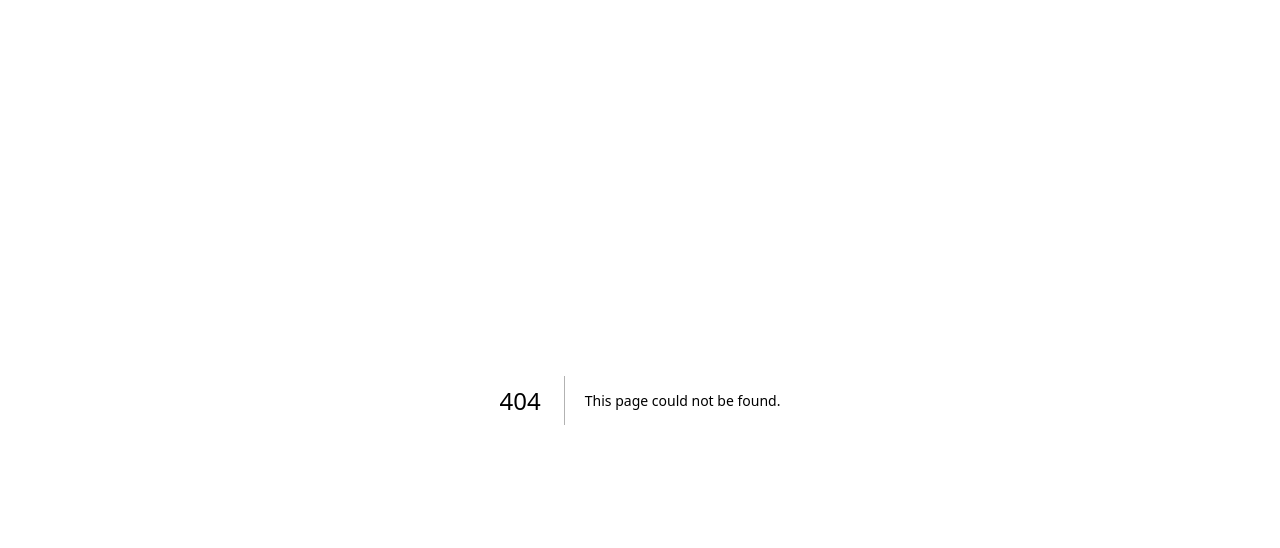
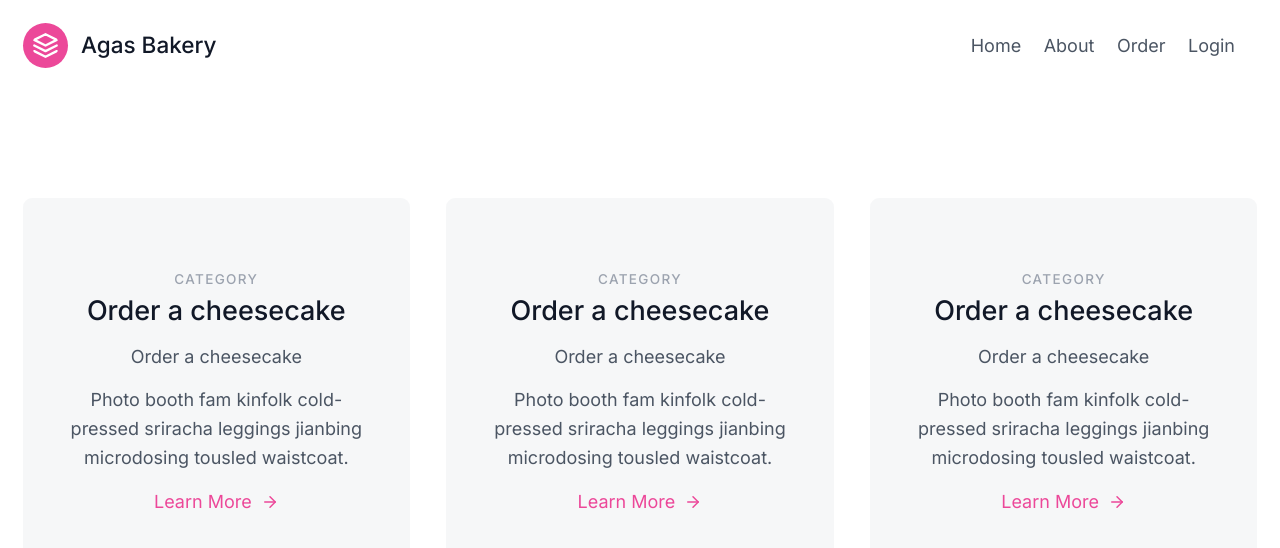
Before and after one commit to Hannahobote/1dv50e-agas-bakery, a Next.js app: page /order in a window 1280 px wide. Before the commit this address had no page. Shown: the top 548 px of the page. Built offline with nearby package versions, Linux system fonts and the light colour scheme.

Commit message:
protoype

```diff
--- /dev/null
+++ b/app/about/page.js
@@ -0,0 +1,11 @@
+import React from 'react'
+import MyNavBar from '../components/MyNavBar'
+
+export default function about() {
+  return (
+    <div className='bg-white text-gray-900 body-font'>
+      <MyNavBar></MyNavBar>
+      about agatha
+    </div>
+  )
+}
--- /dev/null
+++ b/app/admin/page.js
@@ -0,0 +1,9 @@
+import React from 'react'
+
+export default function adminpanel() {
+  return (
+    <div>
+      adminpanel
+    </div>
+  )
+}
--- /dev/null
+++ b/app/components/MyNavBar.js
@@ -0,0 +1,26 @@
+import Link from 'next/link'
+import React from 'react'
+
+export default function MyNavBar() {
+  return (
+    <div>
+      <header class="text-gray-600 body-font">
+        <div class="container mx-auto flex flex-wrap p-5 flex-col md:flex-row items-center">
+          <a class="flex title-font font-medium items-center text-gray-900 mb-4 md:mb-0">
+            <svg xmlns="http://www.w3.org/2000/svg" fill="none" stroke="currentColor" stroke-linecap="round" stroke-linejoin="round" stroke-width="2" class="w-10 h-10 text-white p-2 bg-pink-500 rounded-full" viewBox="0 0 24 24">
+              <path d="M12 2L2 7l10 5 10-5-10-5zM2 17l10 5 10-5M2 12l10 5 10-5"></path>
+            </svg>
+            <span class="ml-3 text-xl">Agas Bakery</span>
+          </a>
+          <nav class="md:ml-auto flex flex-wrap items-center text-base justify-center">
+            <Link class="mr-5 hover:text-gray-900" href={"/"}>Home</Link>
+            <Link class="mr-5 hover:text-gray-900" href={"about"}> About</Link>
+            <Link class="mr-5 hover:text-gray-900" href={"order"}>Order</Link>
+            <Link class="mr-5 hover:text-gray-900" href={"login"}>Login</Link>
+          </nav>
+
+        </div>
+      </header>
+    </div>
+  )
+}
--- /dev/null
+++ b/app/components/OrderNavbar.js
@@ -0,0 +1,22 @@
+import Link from 'next/link'
+import React from 'react'
+
+
+export default function OrderNavbar() {
+  return (
+    <div>
+      <header class="text-gray-600 body-font">
+        <div class="container mx-auto flex flex-wrap p-5 flex-col md:flex-row items-center">
+
+          <nav class="md:ml-auto flex flex-wrap items-center text-base justify-center">
+            <Link class="mr-5 hover:text-gray-900" href={"/"}>Home</Link>
+            <Link class="mr-5 hover:text-gray-900" href={"about"}> About</Link>
+            <Link class="mr-5 hover:text-gray-900" href={"order"}>Order</Link>
+            <Link class="mr-5 hover:text-gray-900" href={"login"}>Login</Link>
+          </nav>
+
+        </div>
+      </header>
+    </div>
+  )
+}
--- a/app/layout.js
+++ b/app/layout.js
@@ -1,5 +1,6 @@
 import { Inter } from "next/font/google";
 import "./globals.css";
+import Navbar from "./components/MyNavBar";
 
 const inter = Inter({ subsets: ["latin"] });
 
@@ -10,7 +11,7 @@ export const metadata = {
 
 export default function RootLayout({ children }) {
   return (
-    <html lang="en">
+    <html lang="en" className='bg-white text-gray-900 body-font text-lg  container  mx-auto'>
       <body className={inter.className}>{children}</body>
     </html>
   );
--- /dev/null
+++ b/app/login/page.js
@@ -0,0 +1,31 @@
+import React from 'react'
+import MyNavBar from '../components/MyNavBar'
+
+export default function page() {
+  return (
+    <div className='bg-white'>
+      <MyNavBar></MyNavBar>
+      <section class="text-gray-600 body-font">
+        <div class="container px-5 py-24 mx-auto flex flex-wrap items-center">
+          <div class="lg:w-3/5 md:w-1/2 md:pr-16 lg:pr-0 pr-0">
+            <h1 class="title-font font-medium text-3xl text-gray-900">Agas Bakery employee page</h1>
+            <p class="leading-relaxed mt-4">Poke slow-carb mixtape knausgaard, typewriter street art gentrify hammock starladder roathse. Craies vegan tousled etsy austin.</p>
+          </div>
+          <div class="lg:w-2/6 md:w-1/2 bg-gray-100 rounded-lg p-8 flex flex-col md:ml-auto w-full mt-10 md:mt-0">
+            <h2 class="text-gray-900 text-lg font-medium title-font mb-5">Sign In</h2>
+            <div class="relative mb-4">
+              <label for="full-name" class="leading-7 text-sm text-gray-600">Full Name</label>
+              <input type="text" id="full-name" name="full-name" class="w-full bg-white rounded border border-gray-300 focus:border-pink-500 focus:ring-2 focus:ring-pink-200 text-base outline-none text-gray-700 py-1 px-3 leading-8 transition-colors duration-200 ease-in-out" />
+            </div>
+            <div class="relative mb-4">
+              <label for="email" class="leading-7 text-sm text-gray-600">Email</label>
+              <input type="email" id="email" name="email" class="w-full bg-white rounded border border-gray-300 focus:border-pink-500 focus:ring-2 focus:ring-pink-200 text-base outline-none text-gray-700 py-1 px-3 leading-8 transition-colors duration-200 ease-in-out" />
+            </div>
+            <button class="text-white bg-pink-500 border-0 py-2 px-8 focus:outline-none hover:bg-pink-600 rounded text-lg">Sign in</button>
+            <p class="text-xs text-gray-500 mt-3">Literally you probably haven't heard of them jean shorts.</p>
+          </div>
+        </div>
+      </section>
+    </div>
+  )
+}
--- /dev/null
+++ b/app/order/cheesecake/page.js
@@ -0,0 +1,7 @@
+import React from 'react'
+
+export default function cheesecake() {
+  return (
+    <div>order a cheesecake</div>
+  )
+}
--- /dev/null
+++ b/app/order/page.js
@@ -0,0 +1,67 @@
+import React from 'react'
+import MyNavBar from '../components/MyNavBar'
+import OrderNavbar from '../components/OrderNavbar'
+
+export default function index() {
+  return (
+    <div className='bg-white text-gray-900 body-font'>
+      <MyNavBar></MyNavBar>
+      <section class="text-gray-600 body-font">
+        <div class="container px-5 py-24 mx-auto">
+          <div class="flex flex-wrap -m-4">
+            <div class="p-4 lg:w-1/3">
+              <div class="h-full bg-gray-100 bg-opacity-75 px-8 pt-16 pb-24 rounded-lg overflow-hidden text-center relative">
+                <h2 class="tracking-widest text-xs title-font font-medium text-gray-400 mb-1">CATEGORY</h2>
+                <h1 class="title-font sm:text-2xl text-xl font-medium text-gray-900 mb-3"> Order a cheesecake</h1>
+                <p class="leading-relaxed mb-3"> Order a cheesecake</p>
+                <p class="leading-relaxed mb-3">Photo booth fam kinfolk cold-pressed sriracha leggings jianbing microdosing tousled waistcoat.</p>
+                <a class="text-pink-500 inline-flex items-center">Learn More
+                  <svg class="w-4 h-4 ml-2" viewBox="0 0 24 24" stroke="currentColor" stroke-width="2" fill="none" stroke-linecap="round" stroke-linejoin="round">
+                    <path d="M5 12h14"></path>
+                    <path d="M12 5l7 7-7 7"></path>
+                  </svg>
+                </a>
+              </div>
+            </div>
+
+            <div class="p-4 lg:w-1/3">
+              <div class="h-full bg-gray-100 bg-opacity-75 px-8 pt-16 pb-24 rounded-lg overflow-hidden text-center relative">
+                <h2 class="tracking-widest text-xs title-font font-medium text-gray-400 mb-1">CATEGORY</h2>
+                <h1 class="title-font sm:text-2xl text-xl font-medium text-gray-900 mb-3"> Order a cheesecake</h1>
+                <p class="leading-relaxed mb-3"> Order a cheesecake</p>
+                <p class="leading-relaxed mb-3">Photo booth fam kinfolk cold-pressed sriracha leggings jianbing microdosing tousled waistcoat.</p>
+                <a class="text-pink-500 inline-flex items-center">Learn More
+                  <svg class="w-4 h-4 ml-2" viewBox="0 0 24 24" stroke="currentColor" stroke-width="2" fill="none" stroke-linecap="round" stroke-linejoin="round">
+                    <path d="M5 12h14"></path>
+                    <path d="M12 5l7 7-7 7"></path>
+                  </svg>
+                </a>
+              </div>
+            </div>
+
+            <div class="p-4 lg:w-1/3">
+              <div class="h-full bg-gray-100 bg-opacity-75 px-8 pt-16 pb-24 rounded-lg overflow-hidden text-center relative">
+                <h2 class="tracking-widest text-xs title-font font-medium text-gray-400 mb-1">CATEGORY</h2>
+                <h1 class="title-font sm:text-2xl text-xl font-medium text-gray-900 mb-3"> Order a cheesecake</h1>
+                <p class="leading-relaxed mb-3"> Order a cheesecake</p>
+                <p class="leading-relaxed mb-3">Photo booth fam kinfolk cold-pressed sriracha leggings jianbing microdosing tousled waistcoat.</p>
+                <a class="text-pink-500 inline-flex items-center">Learn More
+                  <svg class="w-4 h-4 ml-2" viewBox="0 0 24 24" stroke="currentColor" stroke-width="2" fill="none" stroke-linecap="round" stroke-linejoin="round">
+                    <path d="M5 12h14"></path>
+                    <path d="M12 5l7 7-7 7"></path>
+                  </svg>
+                </a>
+              </div>
+            </div>
+
+
+
+          </div>
+        </div>
+
+
+
+      </section>
+    </div>
+  )
+}
--- a/app/page.js
+++ b/app/page.js
@@ -1,113 +1,96 @@
-import Image from "next/image";
+import Navbar from "./components/MyNavBar";
 
 export default function Home() {
   return (
-    <main className="flex min-h-screen flex-col items-center justify-between p-24">
-      <div className="z-10 max-w-5xl w-full items-center justify-between font-mono text-sm lg:flex">
-        <p className="fixed left-0 top-0 flex w-full justify-center border-b border-gray-300 bg-gradient-to-b from-zinc-200 pb-6 pt-8 backdrop-blur-2xl dark:border-neutral-800 dark:bg-zinc-800/30 dark:from-inherit lg:static lg:w-auto  lg:rounded-xl lg:border lg:bg-gray-200 lg:p-4 lg:dark:bg-zinc-800/30">
-          Get started by editing&nbsp;
-          <code className="font-mono font-bold">app/page.js</code>
-        </p>
-        <div className="fixed bottom-0 left-0 flex h-48 w-full items-end justify-center bg-gradient-to-t from-white via-white dark:from-black dark:via-black lg:static lg:h-auto lg:w-auto lg:bg-none">
-          <a
-            className="pointer-events-none flex place-items-center gap-2 p-8 lg:pointer-events-auto lg:p-0"
-            href="https://vercel.com?utm_source=create-next-app&utm_medium=appdir-template&utm_campaign=create-next-app"
-            target="_blank"
-            rel="noopener noreferrer"
-          >
-            By{" "}
-            <Image
-              src="/vercel.svg"
-              alt="Vercel Logo"
-              className="dark:invert"
-              width={100}
-              height={24}
-              priority
-            />
-          </a>
+    <main className="bg-white  text-gray-900">
+      <Navbar></Navbar>
+      <section class="text-gray-600 body-font">
+        <div class="container px-5 py-24 mx-auto">
+          <div class="flex flex-wrap -m-4">
+            <div class="lg:w-1/4 md:w-1/2 p-4 w-full">
+              <a class="block relative h-48 rounded overflow-hidden">
+                <img alt="ecommerce" class="object-cover object-center w-full h-full block" src="https://dummyimage.com/420x260" />
+              </a>
+              <div class="mt-4">
+                <h3 class="text-gray-500 text-xs tracking-widest title-font mb-1">CATEGORY</h3>
+                <h2 class="text-gray-900 title-font text-lg font-medium">The Catalyzer</h2>
+                <p class="mt-1">$16.00</p>
+              </div>
+            </div>
+            <div class="lg:w-1/4 md:w-1/2 p-4 w-full">
+              <a class="block relative h-48 rounded overflow-hidden">
+                <img alt="ecommerce" class="object-cover object-center w-full h-full block" src="https://dummyimage.com/421x261" />
+              </a>
+              <div class="mt-4">
+                <h3 class="text-gray-500 text-xs tracking-widest title-font mb-1">CATEGORY</h3>
+                <h2 class="text-gray-900 title-font text-lg font-medium">Shooting Stars</h2>
+                <p class="mt-1">$21.15</p>
+              </div>
+            </div>
+            <div class="lg:w-1/4 md:w-1/2 p-4 w-full">
+              <a class="block relative h-48 rounded overflow-hidden">
+                <img alt="ecommerce" class="object-cover object-center w-full h-full block" src="https://dummyimage.com/422x262" />
+              </a>
+              <div class="mt-4">
+                <h3 class="text-gray-500 text-xs tracking-widest title-font mb-1">CATEGORY</h3>
+                <h2 class="text-gray-900 title-font text-lg font-medium">Neptune</h2>
+                <p class="mt-1">$12.00</p>
+              </div>
+            </div>
+            <div class="lg:w-1/4 md:w-1/2 p-4 w-full">
+              <a class="block relative h-48 rounded overflow-hidden">
+                <img alt="ecommerce" class="object-cover object-center w-full h-full block" src="https://dummyimage.com/423x263" />
+              </a>
+              <div class="mt-4">
+                <h3 class="text-gray-500 text-xs tracking-widest title-font mb-1">CATEGORY</h3>
+                <h2 class="text-gray-900 title-font text-lg font-medium">The 400 Blows</h2>
+                <p class="mt-1">$18.40</p>
+              </div>
+            </div>
+            <div class="lg:w-1/4 md:w-1/2 p-4 w-full">
+              <a class="block relative h-48 rounded overflow-hidden">
+                <img alt="ecommerce" class="object-cover object-center w-full h-full block" src="https://dummyimage.com/424x264" />
+              </a>
+              <div class="mt-4">
+                <h3 class="text-gray-500 text-xs tracking-widest title-font mb-1">CATEGORY</h3>
+                <h2 class="text-gray-900 title-font text-lg font-medium">The Catalyzer</h2>
+                <p class="mt-1">$16.00</p>
+              </div>
+            </div>
+            <div class="lg:w-1/4 md:w-1/2 p-4 w-full">
+              <a class="block relative h-48 rounded overflow-hidden">
+                <img alt="ecommerce" class="object-cover object-center w-full h-full block" src="https://dummyimage.com/425x265" />
+              </a>
+              <div class="mt-4">
+                <h3 class="text-gray-500 text-xs tracking-widest title-font mb-1">CATEGORY</h3>
+                <h2 class="text-gray-900 title-font text-lg font-medium">Shooting Stars</h2>
+                <p class="mt-1">$21.15</p>
+              </div>
+            </div>
+            <div class="lg:w-1/4 md:w-1/2 p-4 w-full">
+              <a class="block relative h-48 rounded overflow-hidden">
+                <img alt="ecommerce" class="object-cover object-center w-full h-full block" src="https://dummyimage.com/427x267" />
+              </a>
+              <div class="mt-4">
+                <h3 class="text-gray-500 text-xs tracking-widest title-font mb-1">CATEGORY</h3>
+                <h2 class="text-gray-900 title-font text-lg font-medium">Neptune</h2>
+                <p class="mt-1">$12.00</p>
+              </div>
+            </div>
+            <div class="lg:w-1/4 md:w-1/2 p-4 w-full">
+              <a class="block relative h-48 rounded overflow-hidden">
+                <img alt="ecommerce" class="object-cover object-center w-full h-full block" src="https://dummyimage.com/428x268" />
+              </a>
+              <div class="mt-4">
+                <h3 class="text-gray-500 text-xs tracking-widest title-font mb-1">CATEGORY</h3>
+                <h2 class="text-gray-900 title-font text-lg font-medium">The 400 Blows</h2>
+                <p class="mt-1">$18.40</p>
+              </div>
+            </div>
+          </div>
         </div>
-      </div>
+      </section>
 
-      <div className="relative flex place-items-center before:absolute before:h-[300px] before:w-full sm:before:w-[480px] before:-translate-x-1/2 before:rounded-full before:bg-gradient-radial before:from-white before:to-transparent before:blur-2xl before:content-[''] after:absolute after:-z-20 after:h-[180px] after:w-full sm:after:w-[240px] after:translate-x-1/3 after:bg-gradient-conic after:from-sky-200 after:via-blue-200 after:blur-2xl after:content-[''] before:dark:bg-gradient-to-br before:dark:from-transparent before:dark:to-blue-700 before:dark:opacity-10 after:dark:from-sky-900 after:dark:via-[#0141ff] after:dark:opacity-40 before:lg:h-[360px] z-[-1]">
-        <Image
-          className="relative dark:drop-shadow-[0_0_0.3rem_#ffffff70] dark:invert"
-          src="/next.svg"
-          alt="Next.js Logo"
-          width={180}
-          height={37}
-          priority
-        />
-      </div>
-
-      <div className="mb-32 grid text-center lg:max-w-5xl lg:w-full lg:mb-0 lg:grid-cols-4 lg:text-left">
-        <a
-          href="https://nextjs.org/docs?utm_source=create-next-app&utm_medium=appdir-template&utm_campaign=create-next-app"
-          className="group rounded-lg border border-transparent px-5 py-4 transition-colors hover:border-gray-300 hover:bg-gray-100 hover:dark:border-neutral-700 hover:dark:bg-neutral-800/30"
-          target="_blank"
-          rel="noopener noreferrer"
-        >
-          <h2 className={`mb-3 text-2xl font-semibold`}>
-            Docs{" "}
-            <span className="inline-block transition-transform group-hover:translate-x-1 motion-reduce:transform-none">
-              -&gt;
-            </span>
-          </h2>
-          <p className={`m-0 max-w-[30ch] text-sm opacity-50`}>
-            Find in-depth information about Next.js features and API.
-          </p>
-        </a>
-
-        <a
-          href="https://nextjs.org/learn?utm_source=create-next-app&utm_medium=appdir-template-tw&utm_campaign=create-next-app"
-          className="group rounded-lg border border-transparent px-5 py-4 transition-colors hover:border-gray-300 hover:bg-gray-100 hover:dark:border-neutral-700 hover:dark:bg-neutral-800 hover:dark:bg-opacity-30"
-          target="_blank"
-          rel="noopener noreferrer"
-        >
-          <h2 className={`mb-3 text-2xl font-semibold`}>
-            Learn{" "}
-            <span className="inline-block transition-transform group-hover:translate-x-1 motion-reduce:transform-none">
-              -&gt;
-            </span>
-          </h2>
-          <p className={`m-0 max-w-[30ch] text-sm opacity-50`}>
-            Learn about Next.js in an interactive course with&nbsp;quizzes!
-          </p>
-        </a>
-
-        <a
-          href="https://vercel.com/templates?framework=next.js&utm_source=create-next-app&utm_medium=appdir-template&utm_campaign=create-next-app"
-          className="group rounded-lg border border-transparent px-5 py-4 transition-colors hover:border-gray-300 hover:bg-gray-100 hover:dark:border-neutral-700 hover:dark:bg-neutral-800/30"
-          target="_blank"
-          rel="noopener noreferrer"
-        >
-          <h2 className={`mb-3 text-2xl font-semibold`}>
-            Templates{" "}
-            <span className="inline-block transition-transform group-hover:translate-x-1 motion-reduce:transform-none">
-              -&gt;
-            </span>
-          </h2>
-          <p className={`m-0 max-w-[30ch] text-sm opacity-50`}>
-            Explore starter templates for Next.js.
-          </p>
-        </a>
-
-        <a
-          href="https://vercel.com/new?utm_source=create-next-app&utm_medium=appdir-template&utm_campaign=create-next-app"
-          className="group rounded-lg border border-transparent px-5 py-4 transition-colors hover:border-gray-300 hover:bg-gray-100 hover:dark:border-neutral-700 hover:dark:bg-neutral-800/30"
-          target="_blank"
-          rel="noopener noreferrer"
-        >
-          <h2 className={`mb-3 text-2xl font-semibold`}>
-            Deploy{" "}
-            <span className="inline-block transition-transform group-hover:translate-x-1 motion-reduce:transform-none">
-              -&gt;
-            </span>
-          </h2>
-          <p className={`m-0 max-w-[30ch] text-sm opacity-50 text-balance`}>
-            Instantly deploy your Next.js site to a shareable URL with Vercel.
-          </p>
-        </a>
-      </div>
     </main>
   );
 }
```
Also changed, not shown: app/order/[id].js (added), app/order/cake.js (added), app/order/cupcake.js (added).
